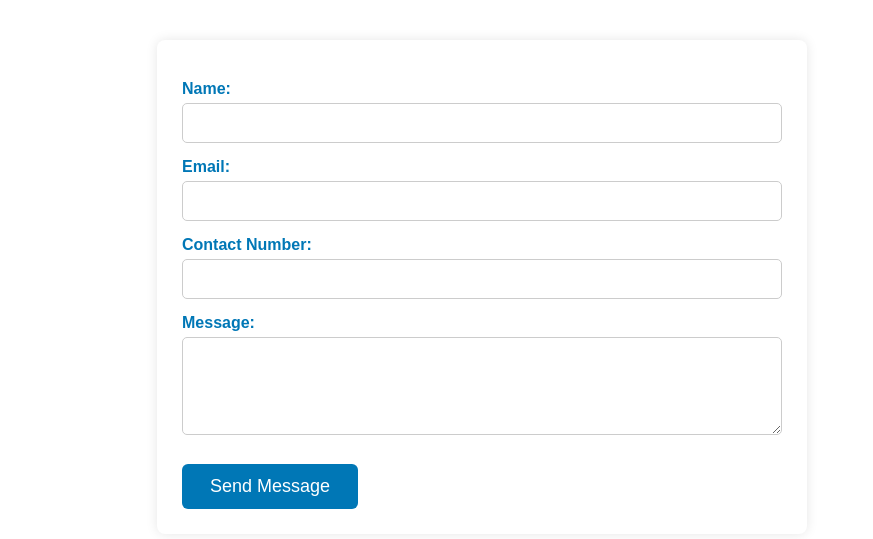
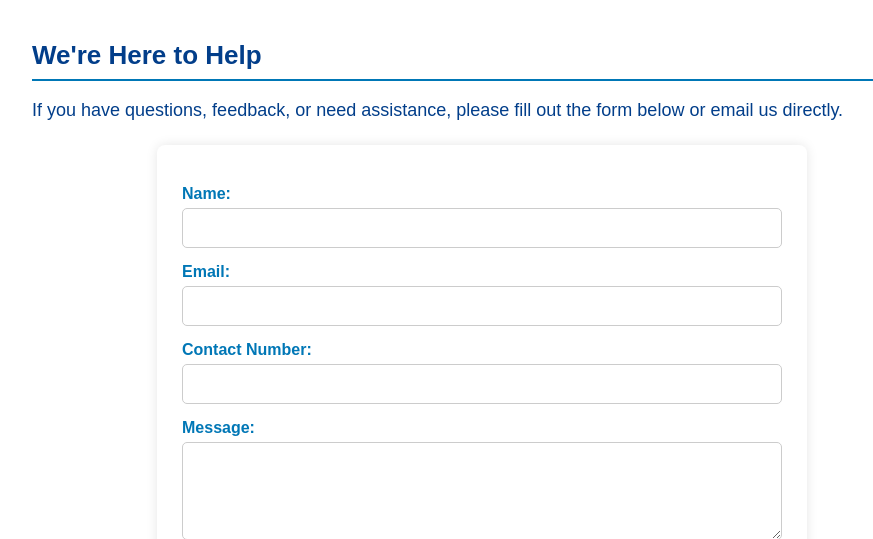
Before and after one commit to sparsha-lab/stroke-prediction, a Flask app: page /contact in a window 1280 px wide. Shown: the part 72-611 px from the top of the page, without its empty margins (158-1031 px from the left). Run offline with Flask 3, Linux system fonts and the light colour scheme; parts of the project's set-up code (start-up, migrations or seed data) failed here and were passed over; some libraries are stand-ins or nearby versions.

Commit message:
Update contact.html

```diff
--- a/templates/contact.html
+++ b/templates/contact.html
@@ -30,6 +30,9 @@
     </header>
 
     <section class="main">
+        <h2>We're Here to Help</h2>
+        <p>If you have questions, feedback, or need assistance, please fill out the form below or email us directly.</p>
+
         <form method="POST" action="/contact">
             <label for="name">Name:</label>
             <input type="text" id="name" name="name" required />
```
